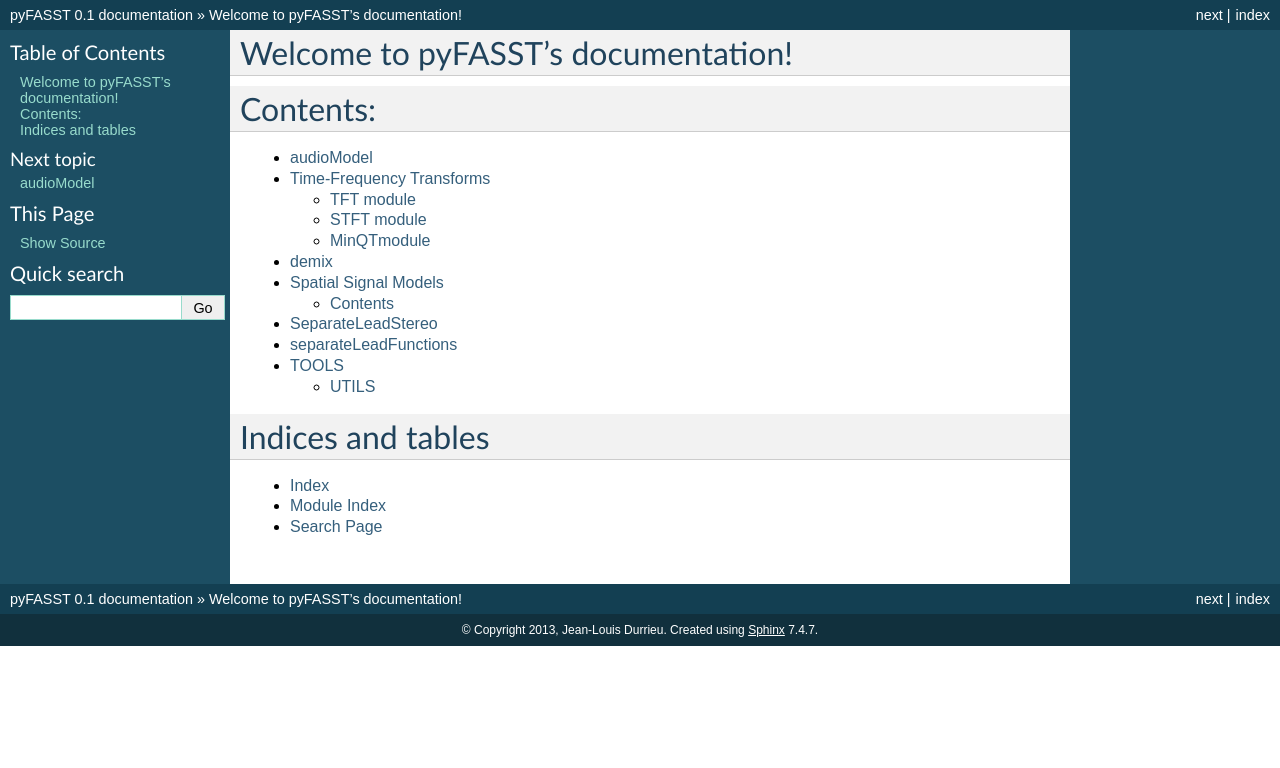
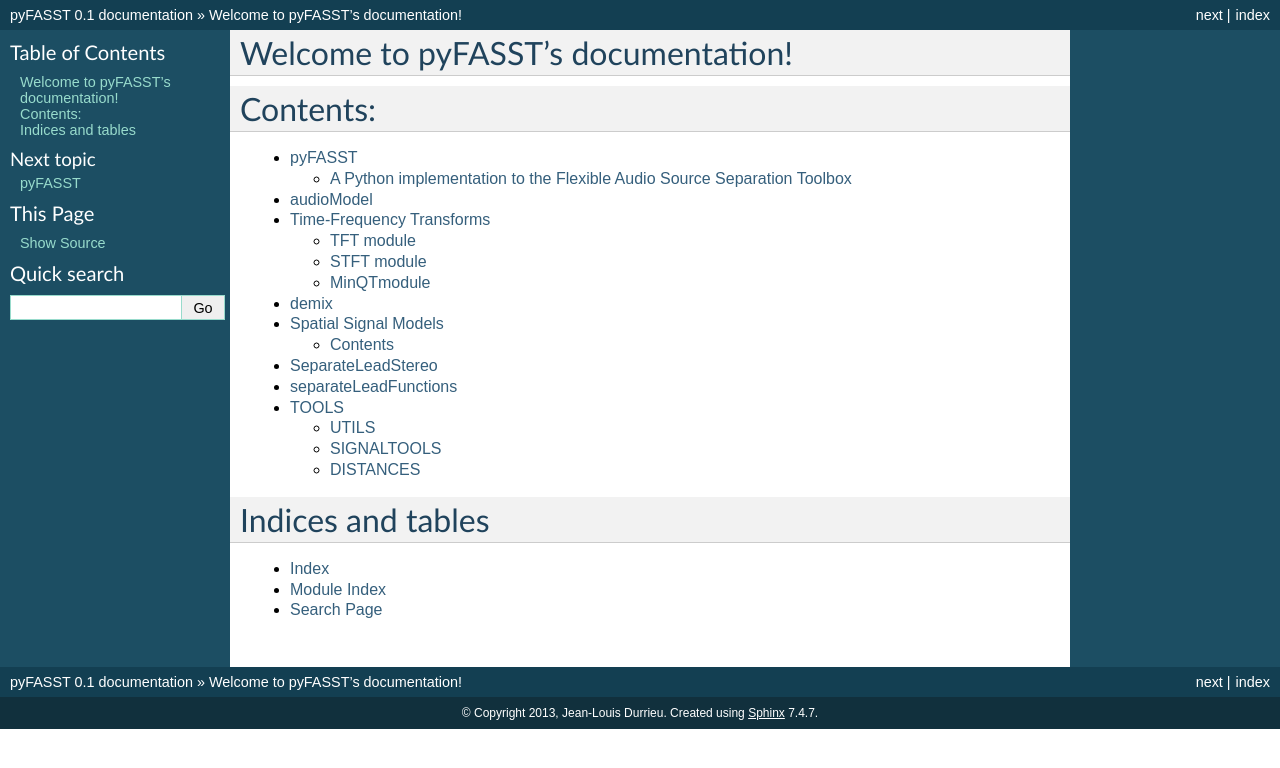
Before and after one commit to wslihgt/pyfasst, a Sphinx documentation site: the page built from doc/source/index.rst, in a window 1280 px wide. Shown: the top 768 px of the page. Built offline with Sphinx 7.4.7, drawn with Linux system fonts in a browser that asks for light colours.

Commit message:
adding documentation to describe the algorithm/program

```diff
--- /dev/null
+++ b/doc/source/description.rst
@@ -0,0 +1,8 @@
+=======
+pyFASST
+=======
+A Python implementation to the Flexible Audio Source Separation Toolbox
+-----------------------------------------------------------------------
+
+ :contributors: Jean-Louis Durrieu
+ :web: https://git.epfl.ch/repo/pyfasst/
--- a/doc/source/index.rst
+++ b/doc/source/index.rst
@@ -12,6 +12,7 @@
 .. toctree::
    :maxdepth: 2
 
+   description
    audiomodel
    tftransforms
    demix
--- a/doc/source/spatial.rst
+++ b/doc/source/spatial.rst
@@ -10,6 +10,5 @@
 .. automodule:: pyfasst.spatial.dirdiag
     :members:
 
-
 .. automodule:: pyfasst.spatial.steering_vectors
     :members:
--- a/doc/source/tools.rst
+++ b/doc/source/tools.rst
@@ -9,3 +9,15 @@
 
 .. automodule:: pyfasst.tools.utils
     :members:
+
+SIGNALTOOLS
+===========
+
+.. automodule:: pyfasst.tools.signalTools
+    :members:
+
+DISTANCES
+=========
+
+.. automodule:: pyfasst.tools.distances
+    :members:
```
Also changed, not shown: 16 other files.
